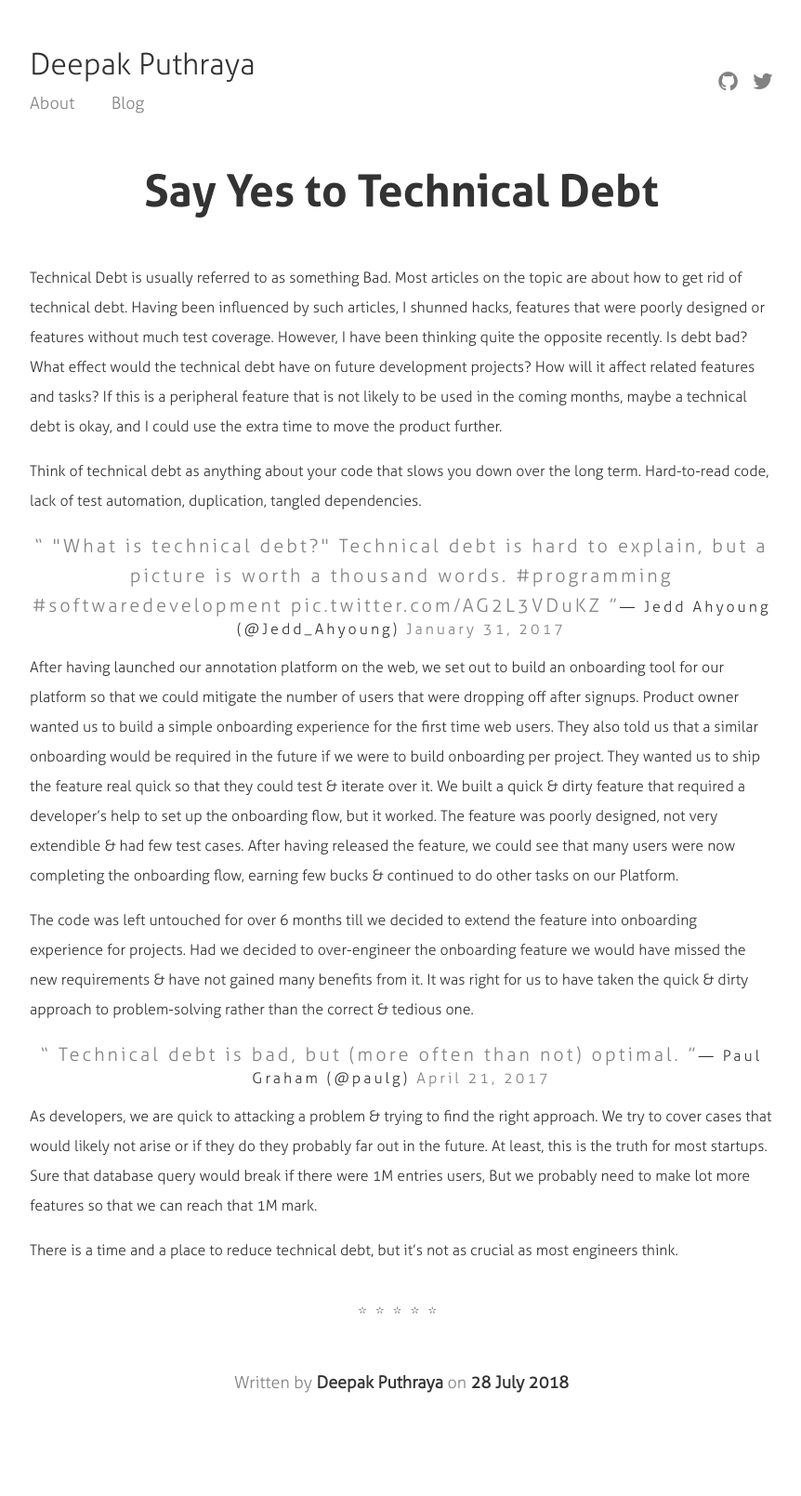
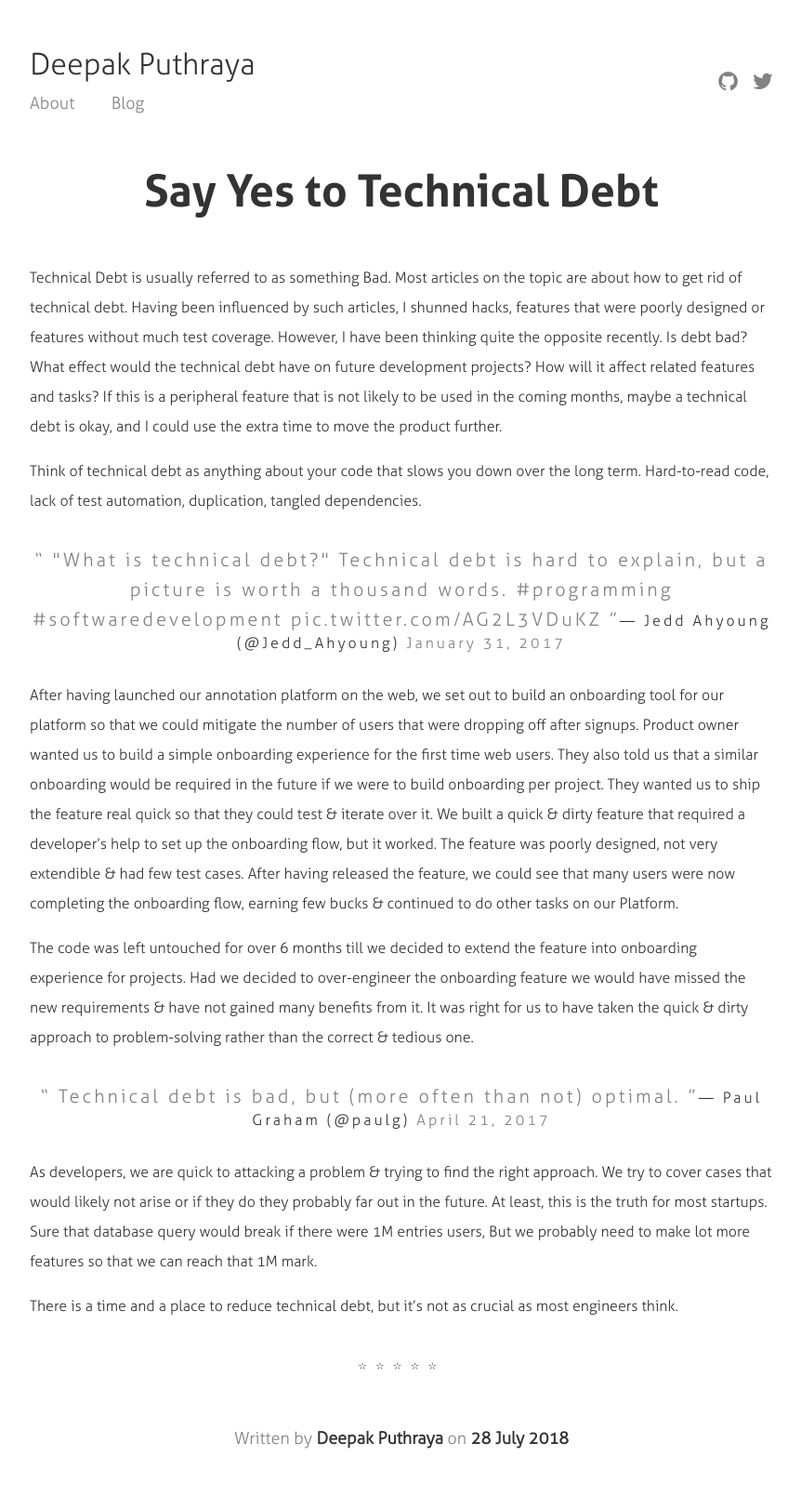
Before and after one commit to deepakputhraya/site, a Jekyll site: the page built from _posts/2018-07-25-technical-debt-is-okay.markdown, in a window 1280 px wide. Shown: the whole page at 93% size, without its empty margins (208-1070 px from the left). Built offline with Jekyll 4.4.1, drawn with Linux system fonts in a browser that asks for light colours; comment, search, counter and statistics services are not loaded; before the commit the page ends 1549 px from its top, so only the background shows below that.

Commit message:
Fix styling issues of tweet

```diff
--- a/_sass/_default.scss
+++ b/_sass/_default.scss
@@ -19,6 +19,8 @@ body {
 
 .twitter-tweet {
   margin: auto;
+  padding-top: 15px;
+  padding-bottom: 15px;
 }
 
 h1, h2, h3, p, li {
```
